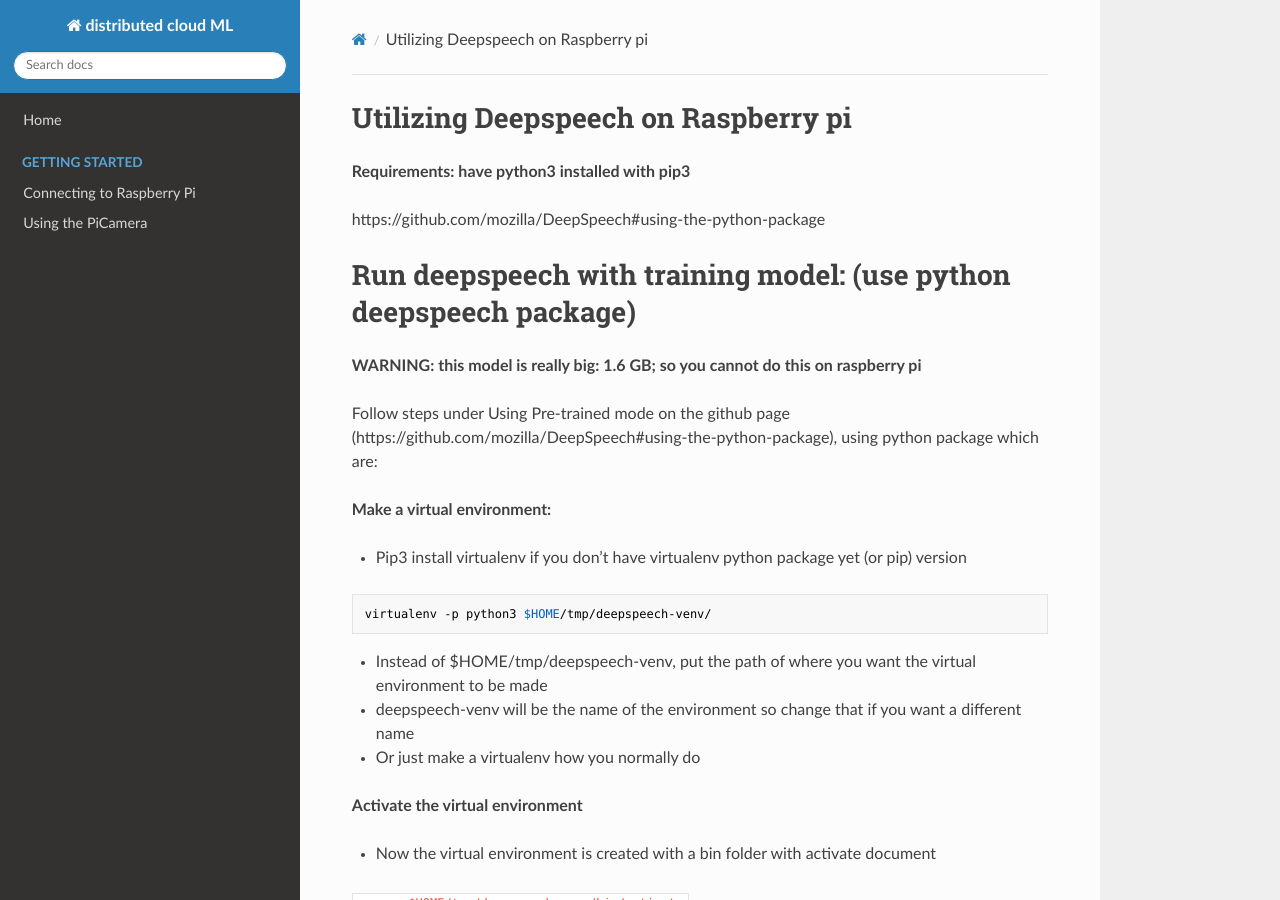
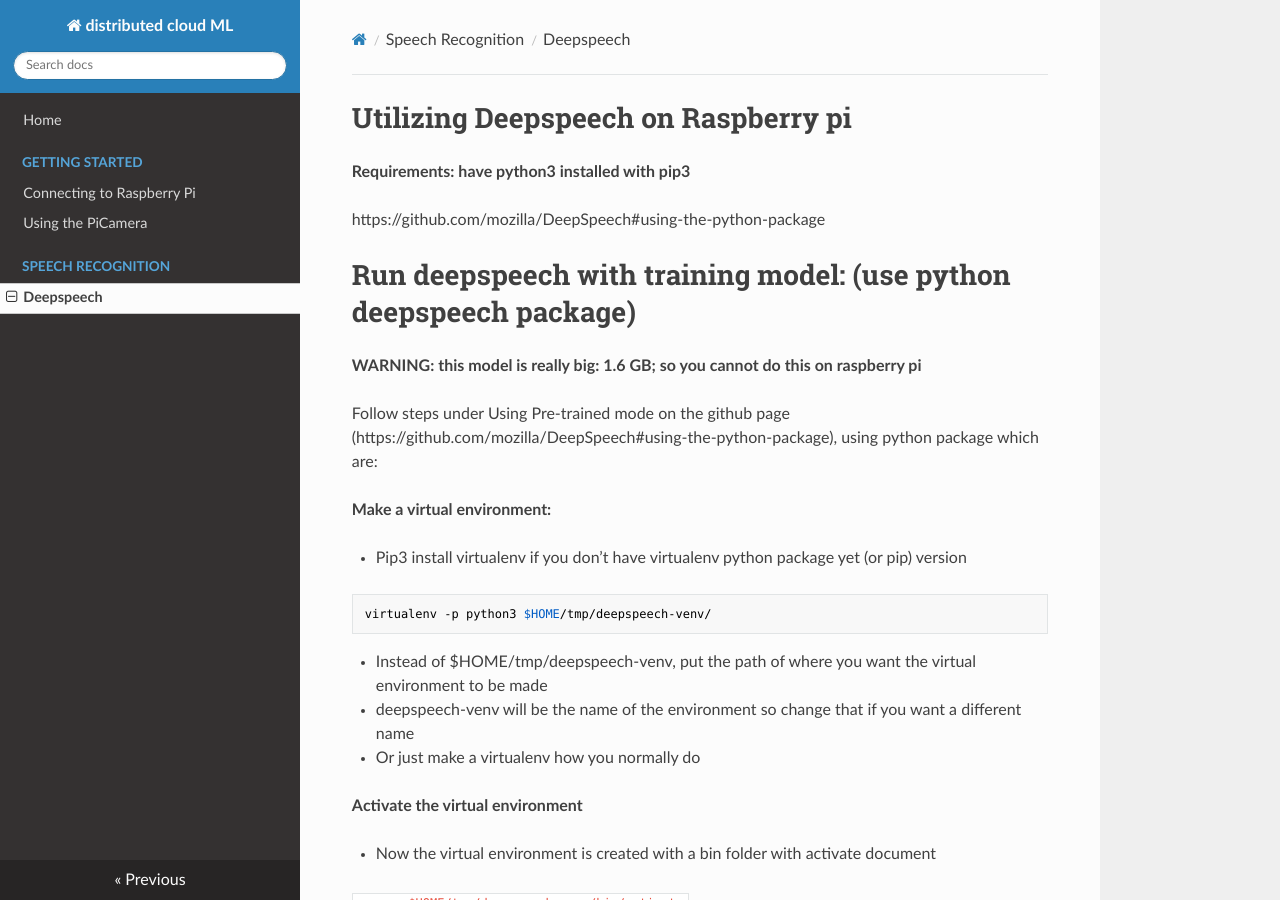
Before and after one commit to parallel-ml/docs, an MkDocs documentation site: the page built from docs/speech/deepspeech.md, in a window 1280 px wide and 900 px high. Built offline with MkDocs 1.6.1, drawn with Linux system fonts in a browser that asks for light colours; nearby versions of some CDN libraries.

Commit message:
put deepspeech under speech folder

```diff
--- a/mkdocs.yml
+++ b/mkdocs.yml
@@ -4,4 +4,6 @@
     - Getting Started:
         - Connecting to Raspberry Pi: getting-started/setting-up-pi.md
     - Using the PiCamera: picamera.md
+    - Speech Recognition:
+        - Deepspeech: speech/deepspeech.md
 theme: readthedocs
```
Also changed, not shown: docs/speech/deepspeech.md (renamed from docs/deepspeech.md).
